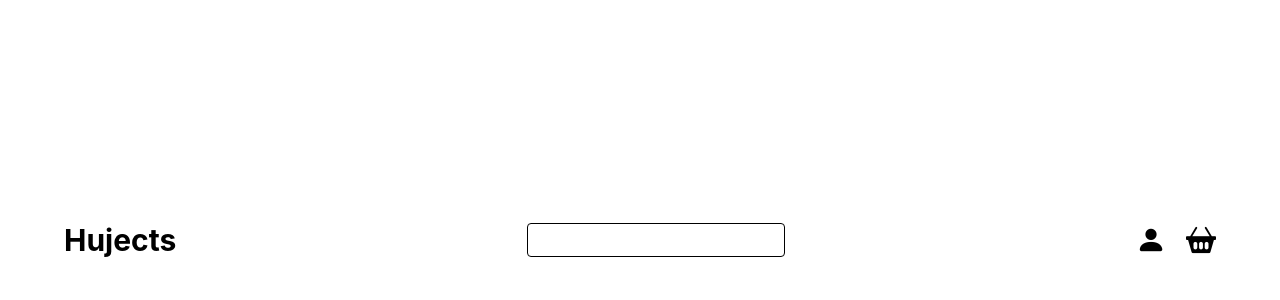
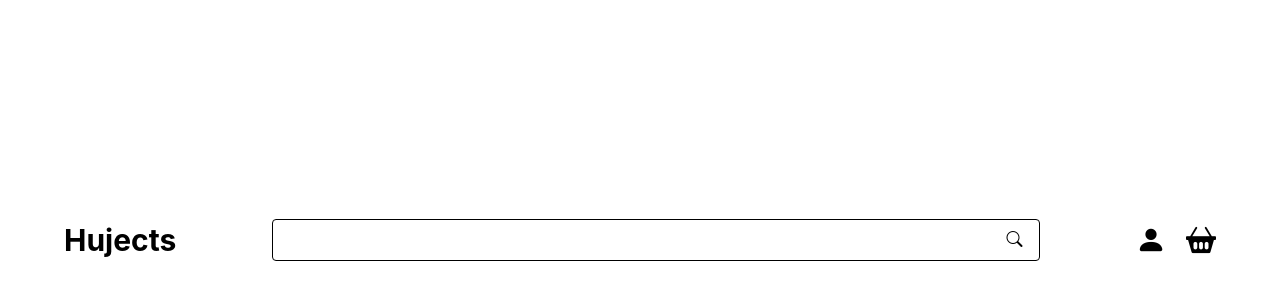
Before and after one commit to Hujects/E-commerce-Platform, a React (Vite) app in the folder e-mart/: page / in a window 1280 px wide. Shown: the part 160-460 px from the top of the page. Built offline with nearby package versions, Linux system fonts and the light colour scheme.

Commit message:
header created

```diff
--- a/e-mart/src/components/header/SecondHeader.jsx
+++ b/e-mart/src/components/header/SecondHeader.jsx
@@ -8,8 +8,11 @@ function SecondHeader() {
                         <div className='logo'>
                             <p className="text-3xl font-bold">Hujects</p>
                         </div>
-                        <section className="searchBox">
-                            <input type="text" className="p-1 border rounded" />
+                        <section className="searchBox w-full flex justify-center relative">
+                            <input type="text" className="p-2 border rounded w-[80%] " />
+                            <button className="search_btn  text-white p-2 rounded absolute right-[11%] top-0 z-10">
+                                <i class="bi bi-search text-black hover:text-red-500"></i>
+                            </button>
                         </section>
                         <section className="buttons_nav">
                             <div className="flex gap-5 text-3xl">
@@ -28,4 +31,4 @@ function SecondHeader() {
     )
 }
 
-export default SecondHeader
+export default SecondHeader;
```
